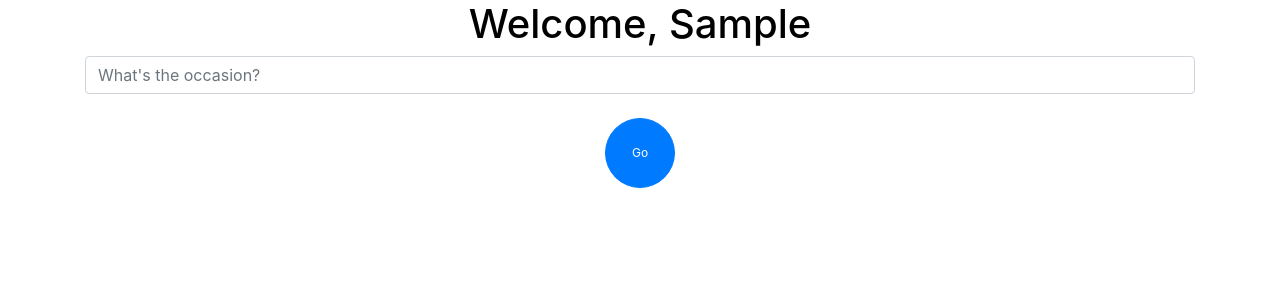
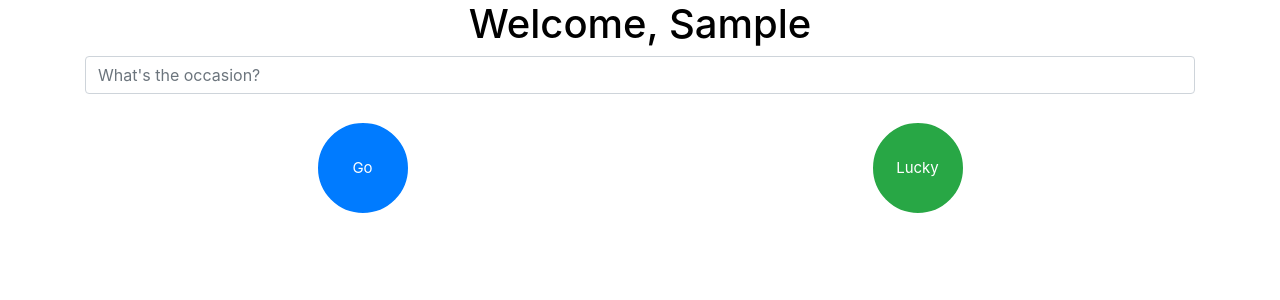
Before and after one commit to mukunda-p/vogueX---Fashion-Recommender, a Flask app: page / in a window 1280 px wide. Shown: the part 56-356 px from the top of the page. Run offline with Flask 2, Linux system fonts and the light colour scheme; a user stored in the database is signed in; tables that the repository leaves empty hold one stand-in row (values such as "Sample post"); some libraries are stand-ins or nearby versions.

Commit message:
Button animation, 2 buttons

```diff
--- a/website/__init__.py
+++ b/website/__init__.py
@@ -10,11 +10,12 @@ def create_app():
     app = Flask(__name__)
     app.config['SECRET_KEY'] = 'hjshjhdjah kjshkjdhjs'
     #app.config['SQLALCHEMY_DATABASE_URI'] = f'sqlite:///{DB_NAME}'
-    app.config['SQLALCHEMY_DATABASE_URI'] = 'mysql+pymysql://root:password@localhost/fashion'
+    app.config['SQLALCHEMY_DATABASE_URI'] = 'mysql+pymysql://root:qqqqqqqq@localhost/fashion'
     db.init_app(app)
 
     from .views import views
     from .auth import auth
+    # from .
 
     app.register_blueprint(views, url_prefix='/')
     app.register_blueprint(auth, url_prefix='/')
--- a/website/auth.py
+++ b/website/auth.py
@@ -34,9 +34,11 @@ def logout():
     logout_user()
     return redirect(url_for('auth.login'))
 
-
+# get and post both come to the same aciton. When we hit the sign up end point on the URL, a get request is generated.
+# This generates the view. Submitting the form hits the same action. We run the logic for post now.
 @auth.route('/sign-up', methods=['GET', 'POST'])
 def sign_up():
+    # For the post request.
     if request.method == 'POST':
         email = request.form.get('email')
         first_name = request.form.get('firstName')
@@ -71,4 +73,5 @@ def sign_up():
             flash('Account created!', category='success')
             return redirect(url_for('views.home'))
 
+    # For get request.
     return render_template("sign_up.html", user=current_user)
--- a/website/static/home.css
+++ b/website/static/home.css
@@ -19,10 +19,17 @@ h1 {
     text-align: center;
 }
 .btn-circle.btn-xl {
-    width: 70px;
-    height: 70px;
+    width: 100px;
+    height: 100px;
     padding: 10px 16px;
-    border-radius: 35px;
-    font-size: 12px;
+    border-radius: 50px;
+    font-size: 15px;
     text-align: center;
+    border: 5px solid white;
+    transition: border 0.2s ease;
 }
+
+.btn-circle.btn-xl:hover {
+border: 10px solid #00c3ef;
+cursor: pointer;
+}
--- a/website/templates/home.html
+++ b/website/templates/home.html
@@ -13,12 +13,22 @@
   </li>
   {% endfor %}
 </ul> -->
-<form method="POST">
-
+<form action="/" method="POST">
   <input type="text" id="occasion-text" name="occasion-text" placeholder="What's the occasion?" class="form-control">
   <br />
-  <div align="center">
-    <button type="submit" class="btn btn-primary btn-circle btn-xl">Go</button>
+  <div class="container">
+    <div class="row">
+      <div class="col-sm">
+        <div align="center">
+            <button type="submit" class="btn btn-primary btn-circle btn-xl">Go</button>
+        </div>
+      </div>
+      <div class="col-sm">
+        <div align="center">
+            <button type="submit" class="btn btn-success btn-circle btn-xl">Lucky</button>
+        </div>
+      </div>
+    </div>
   </div>
 </form>
 {% endblock %}
```
